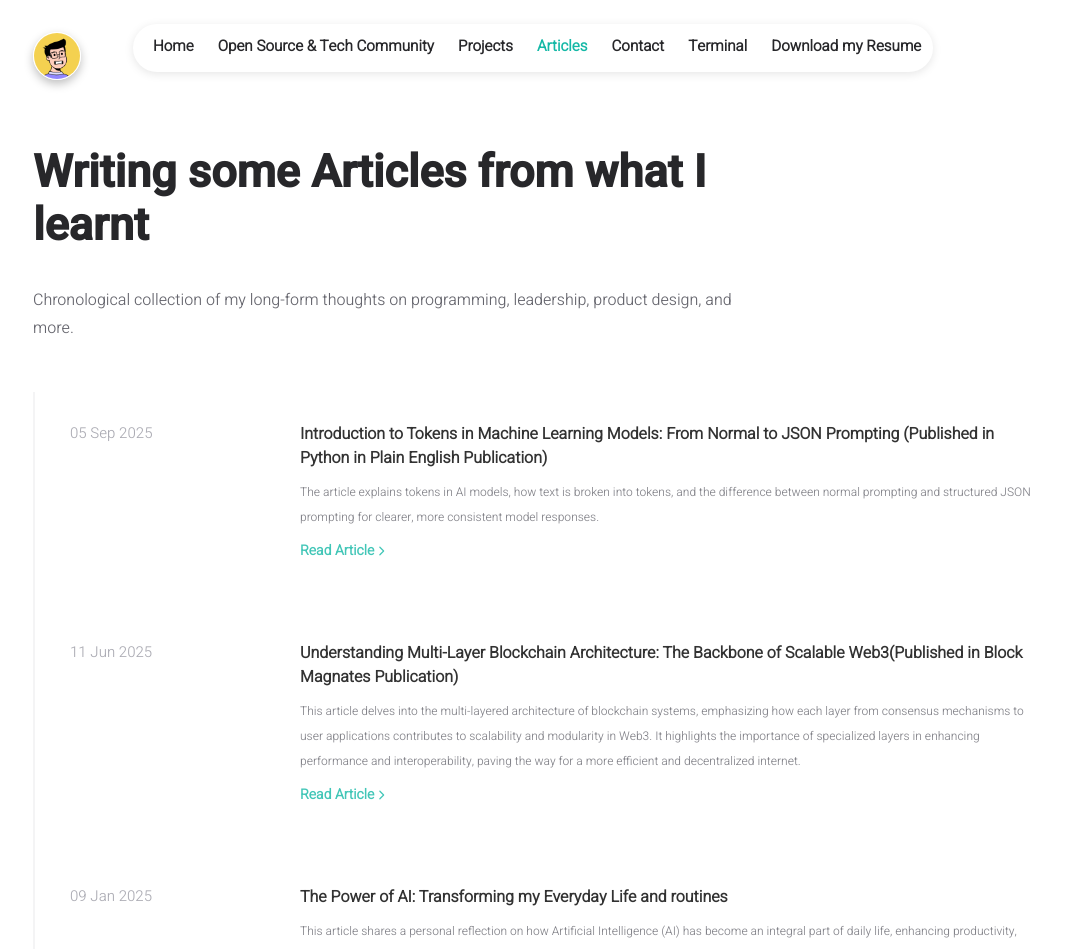
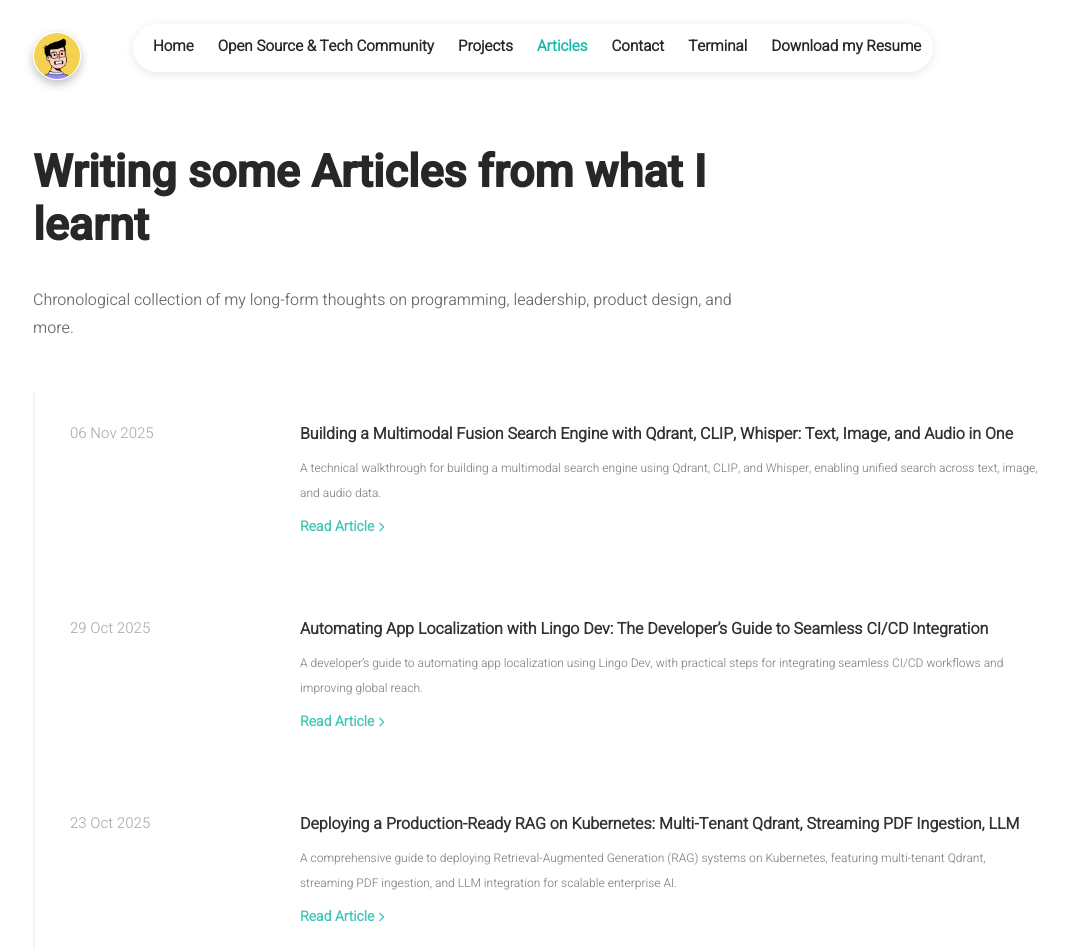
Before and after one commit to Rithvik1709/portfolio_, a React (Create React App) app: page /articles in a window 1280 px wide. Shown: the top 949 px of the page, without its empty margins (107-1175 px from the left). Built offline with nearby package versions, Linux system fonts and the light colour scheme.

Commit message:
articles updated

```diff
--- a/src/data/articles.js
+++ b/src/data/articles.js
@@ -127,6 +127,90 @@ function article_7() {
 }
 
 
-const myArticles = [article_1, article_2, article_3, article_4, article_5, article_6, article_7];
+function article_8() {
+	return {
+		date: "14 Sep 2025",
+		title: "Using Dodos Adapter to Handle Payments in Your AI SaaS",
+		description: "A practical guide to integrating Dodos Adapter for seamless payment processing in AI SaaS platforms. Covers setup, workflow, and best practices for secure transactions.",
+		keywords: ["Payments", "AI SaaS", "Dodos Adapter", "Integration"],
+		link: "https://medium.com/@rithvikbng/using-dodos-adapter-to-handle-payments-in-your-ai-saas-471ba1846aea",
+		style: ``,
+		body: (
+			<React.Fragment>
+				<div className="article-content">
+					<div className="paragraph">Learn how to integrate Dodos Adapter for payment handling in your AI SaaS product, including step-by-step setup and security tips.</div>
+				</div>
+			</React.Fragment>
+		),
+	};
+}
+
+function article_9() {
+	return {
+		date: "23 Oct 2025",
+		title: "Deploying a Production-Ready RAG on Kubernetes: Multi-Tenant Qdrant, Streaming PDF Ingestion, LLM",
+		description: "A comprehensive guide to deploying Retrieval-Augmented Generation (RAG) systems on Kubernetes, featuring multi-tenant Qdrant, streaming PDF ingestion, and LLM integration for scalable enterprise AI.",
+		keywords: ["RAG", "Kubernetes", "Qdrant", "LLM", "PDF Ingestion", "Multi-Tenant"],
+		link: "https://medium.com/@rithvikbng/deploying-a-production-ready-rag-on-kubernetes-multi-tenant-qdrant-streaming-pdf-ingestion-llm-82356f315f1b",
+		style: ``,
+		body: (
+			<React.Fragment>
+				<div className="article-content">
+					<div className="paragraph">This article walks through deploying a scalable RAG system on Kubernetes, including multi-tenant Qdrant setup, streaming PDF ingestion, and LLM orchestration for production AI workloads.</div>
+				</div>
+			</React.Fragment>
+		),
+	};
+}
+
+function article_10() {
+	return {
+		date: "29 Oct 2025",
+		title: "Automating App Localization with Lingo Dev: The Developer’s Guide to Seamless CI/CD Integration",
+		description: "A developer’s guide to automating app localization using Lingo Dev, with practical steps for integrating seamless CI/CD workflows and improving global reach.",
+		keywords: ["Localization", "Lingo Dev", "CI/CD", "Automation", "App Development"],
+		link: "https://medium.com/@rithvikbng/automating-app-localization-with-lingo-dev-the-developers-guide-to-seamless-ci-cd-integration-46a167fc5428",
+		style: ``,
+		body: (
+			<React.Fragment>
+				<div className="article-content">
+					<div className="paragraph">Discover how to automate localization for your apps using Lingo Dev, including step-by-step CI/CD integration for efficient global deployment.</div>
+				</div>
+			</React.Fragment>
+		),
+	};
+}
+
+function article_11() {
+	return {
+		date: "06 Nov 2025",
+		title: "Building a Multimodal Fusion Search Engine with Qdrant, CLIP, Whisper: Text, Image, and Audio in One",
+		description: "A technical walkthrough for building a multimodal search engine using Qdrant, CLIP, and Whisper, enabling unified search across text, image, and audio data.",
+		keywords: ["Multimodal", "Search Engine", "Qdrant", "CLIP", "Whisper", "Text", "Image", "Audio"],
+		link: "https://medium.com/@rithvikbng/building-a-multimodal-fusion-search-engine-with-qdrant-clip-whisper-text-image-and-audio-in-ec0cb6996e17",
+		style: ``,
+		body: (
+			<React.Fragment>
+				<div className="article-content">
+					<div className="paragraph">Explore how to build a fusion search engine that combines text, image, and audio search using Qdrant, CLIP, and Whisper for advanced multimodal retrieval.</div>
+				</div>
+			</React.Fragment>
+		),
+	};
+}
+
+const myArticles = [
+	article_11, // 06 Nov 2025
+	article_10, // 29 Oct 2025
+	article_9,  // 23 Oct 2025
+	article_8,  // 14 Sep 2025
+	article_1,  // 05 Sep 2025
+	article_2,  // 11 Jun 2025
+	article_3,  // 09 Jan 2025
+	article_4,  // 23 Dec 2024
+	article_5,  // 22 Dec 2024
+	article_6,  // 04 Dec 2024
+	article_7,  // 30 Nov 2024
+];
 
 export default myArticles;
```
